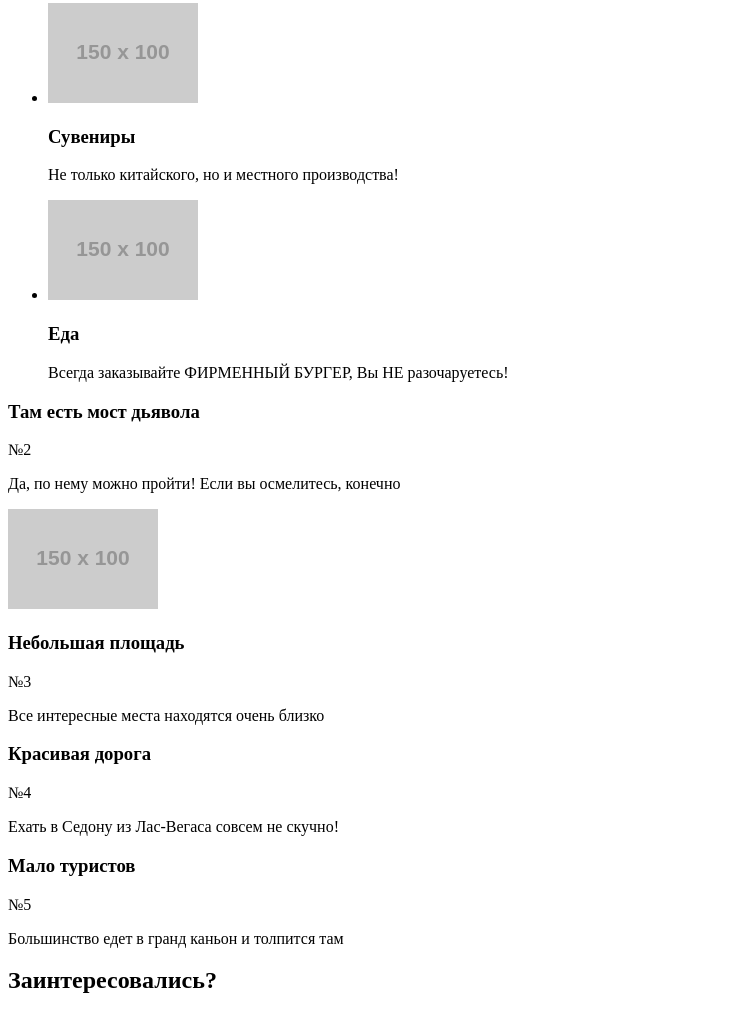
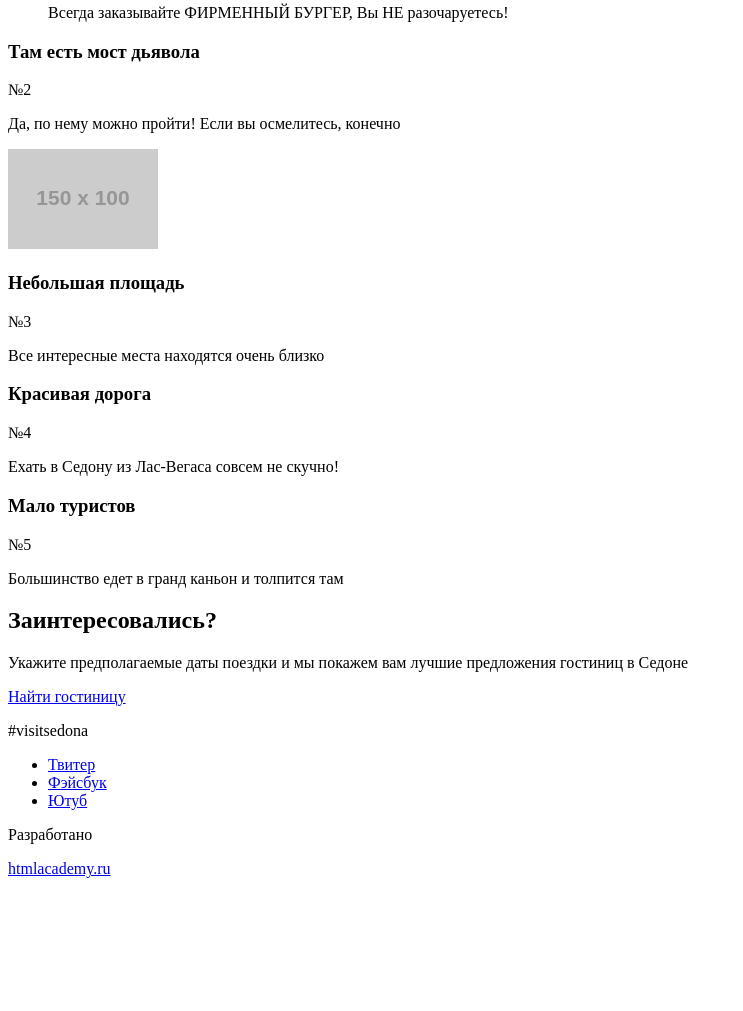
Before and after one commit to justforthesoul/907403-sedona-16, a website: page source/index.html in a window 1280 px wide. Shown: the part 891-1902 px from the top of the page, without its empty margins (0-743 px from the left). After the commit the page ends 1777 px from the top, so only its background shows below. Drawn offline with Linux system fonts and the light colour scheme; placeholder pictures from the web are drawn by us.

Commit message:
Подправил

```diff
--- a/source/index.html
+++ b/source/index.html
@@ -56,17 +56,14 @@
       <div class="features-section">
         <ul class="features-section__features-list">
           <li class="features-list__item">
-            <img class="item__image" src="http://placehold.it/150x100" alt="Жильё" width="150" height="100">
             <h3 class="item__header">Жильё</h3>
             <p class="item__description">Рекомендуем пожить в настоящем мотеле, все как в кино!</p>
           </li>
           <li class="features-list__item">
-            <img class="item__image" src="http://placehold.it/150x100" alt="Сувениры" width="150" height="100">
             <h3 class="item__header">Сувениры</h3>
             <p class="item__description">Не только китайского, но и местного производства!</p>
           </li>
           <li class="features-list__item">
-            <img class="item__image" src="http://placehold.it/150x100" alt="Еда" width="150" height="100">
             <h3 class="item__header">Еда</h3>
             <p class="item__description">Всегда заказывайте ФИРМЕННЫЙ БУРГЕР, Вы НЕ разочаруетесь!</p>
           </li>
@@ -120,23 +117,19 @@
     <div class="footer-social">
       <ul class="footer-social__list social-list">
         <li class="social-list__item">
-          <a href="#" class="item-link" aria-label="Твитер" href="#"><img class="item-link__image"
-              src="http://placehold.it/150x100" alt="Твитер" width="150" height="100"></a>
+          <a href="#" class="item-link" aria-label="Твитер" href="#">Твитер</a>
         </li>
         <li class="social-list__item">
-          <a href="#" class="item-link" aria-label="Фэйсбук" href="#"><img class="item-link__image"
-              src="http://placehold.it/150x100" alt="Фэйсбук" width="150" height="100"></a>
+          <a href="#" class="item-link" aria-label="Фэйсбук" href="#">Фэйсбук</a>
         </li>
         <li class="social-list__item">
-          <a href="#" class="item-link" aria-label="Ютуб" href="#"><img class="item-link__image"
-              src="http://placehold.it/150x100" alt="Ютуб" width="150" height="100"></a>
+          <a href="#" class="item-link" aria-label="Ютуб" href="#">Ютуб</a>
         </li>
       </ul>
     </div>
     <div class="page-footer__copyright">
       <p class="copyright__text">Разработано</p>
-      <a class="copyright__link" aria-label="htmlacademy.ru" href="https://htmlacademy.ru"><img class="link__image"
-          src="http://placehold.it/150x100" alt="htmlacademy.ru"></a>
+      <a class="copyright__link" aria-label="htmlacademy.ru" href="https://htmlacademy.ru">htmlacademy.ru</a>
     </div>
   </footer>
 
```
Also changed, not shown: source/form.html (+5 -9 lines), source/photo.html (+5 -9 lines).
